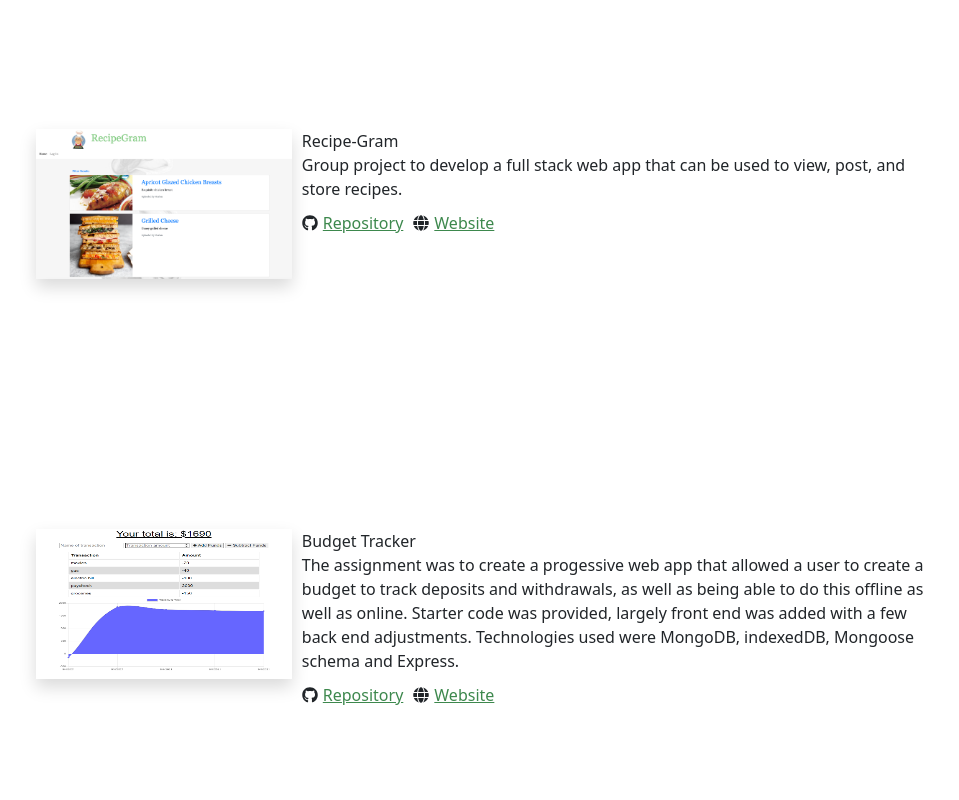
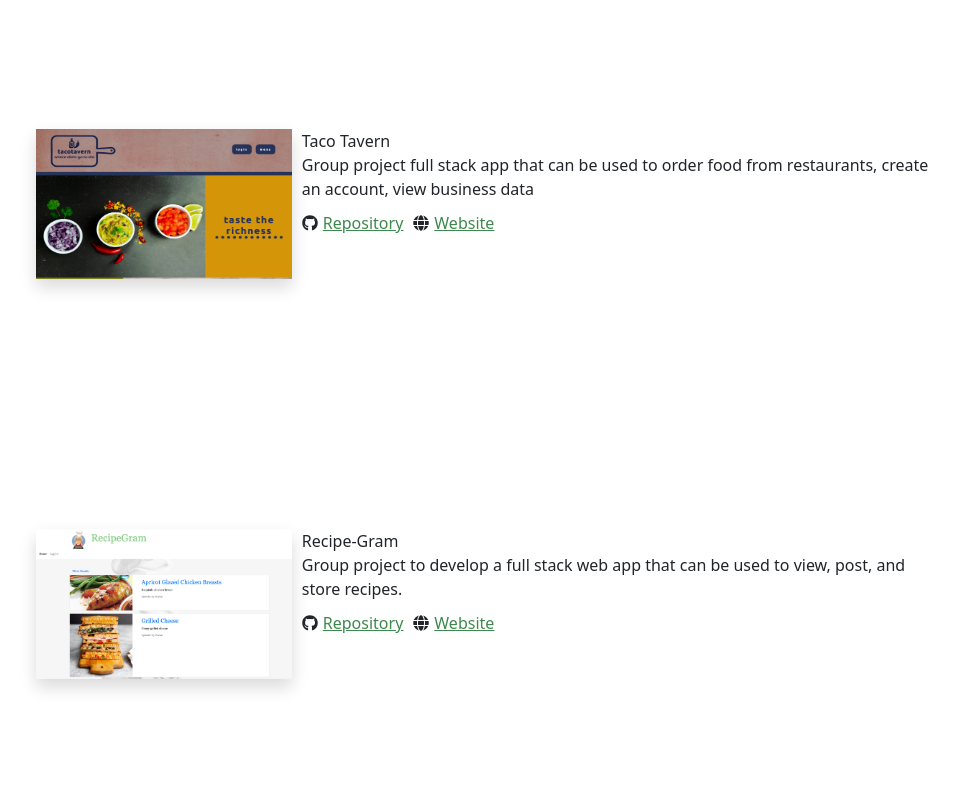
Before and after one commit to drewml08/Professional-Portfolio, a React (Create React App) app: page / in a window 1280 px wide. Shown: the part 1580-2380 px from the top of the page, without its empty margins (152-1111 px from the left). Built offline with nearby package versions, Linux system fonts and the light colour scheme.

Commit message:
added Taco Tavern to Portfolio section

```diff
--- a/src/Components/Projects/index.js
+++ b/src/Components/Projects/index.js
@@ -3,6 +3,13 @@ import { Col, Row, Container } from "../Grid";
 import ProjectItem from "../ProjectItem";
 
 const projectItems = [
+{
+        title: "Taco Tavern",
+        description: "Group project full stack app that can be used to order food from restaurants, create an account, view business data",
+        image: "images/tacotavern.png",
+        repoURL: "https://github.com/drewml08/Taco-Tavern",
+        webURL: "https://www.taco-tavern.com/"
+},
 {
     title: "Recipe-Gram",
     description: "Group project to develop a full stack web app that can be used to view, post, and store recipes.",
```
Also changed, not shown: public/images/tacotavern.png (added).
